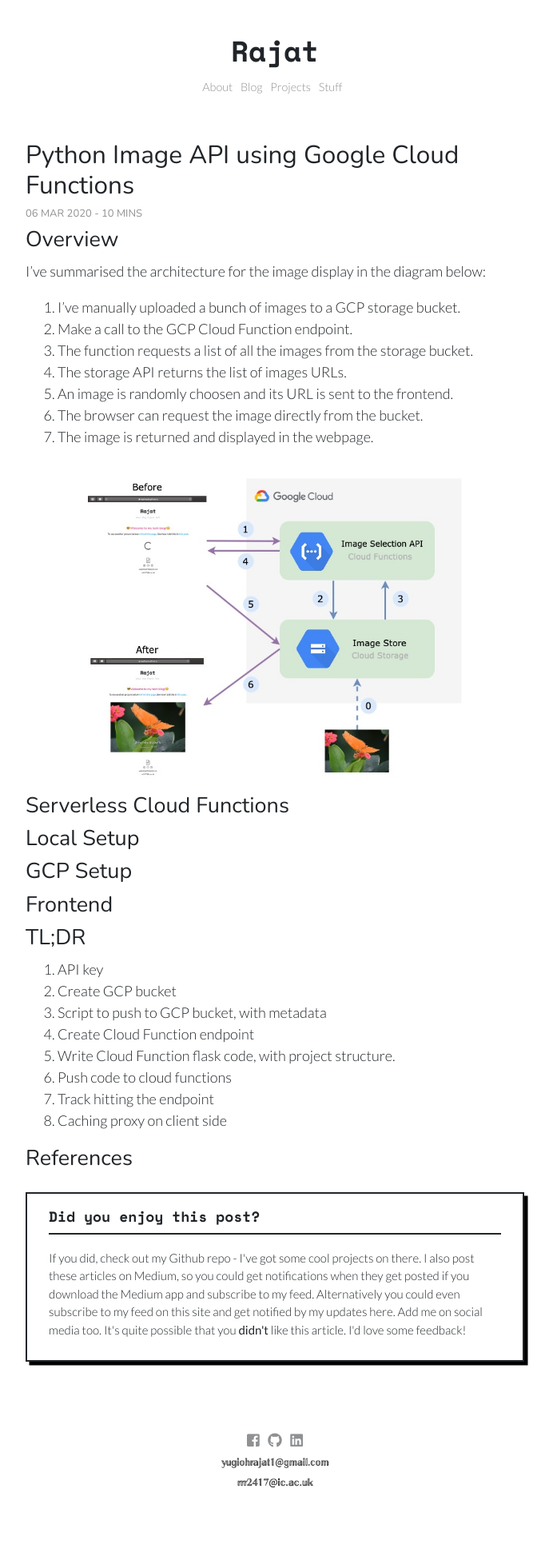
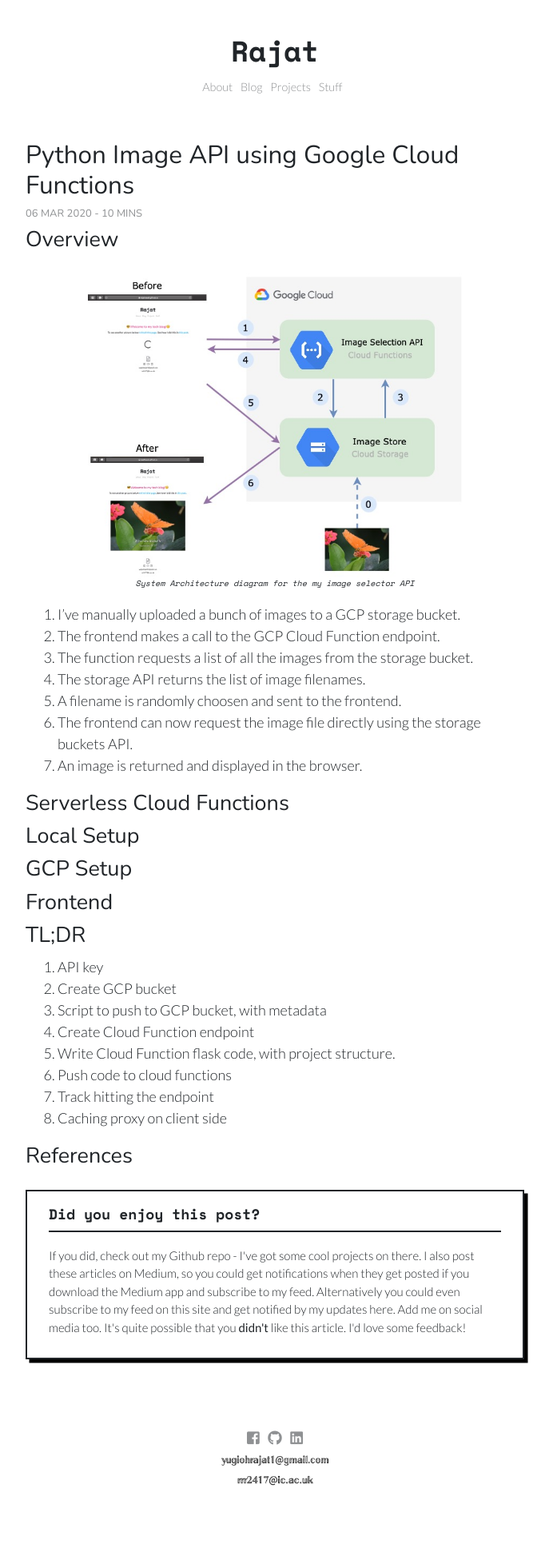
Before and after one commit to RajatRasal/rajatrasal.github.io, a Jekyll site: the page built from _posts/2020-03-06-Python-Image-API-using-Google-Cloud-Functions.md, in a window 1280 px wide. Shown: the whole page at 80% size, without its empty margins (296-988 px from the left). Built offline with Jekyll 4.4.1, drawn with Linux system fonts in a browser that asks for light colours.

Commit message:
Moved around image for cloud functions article

```diff
--- a/_posts/2020-03-06-Python-Image-API-using-Google-Cloud-Functions.md
+++ b/_posts/2020-03-06-Python-Image-API-using-Google-Cloud-Functions.md
@@ -6,18 +6,20 @@ title: Python Image API using Google Cloud Functions
 type: blog
 ---
 #### Overview
-I've summarised the architecture for the image display in the diagram below:
+<figure align="center">
+  <img src="{{site.url}}/assets/images/image_gallery_article/architecture.jpg"
+       class="img_responsive" alt="System architecture"
+       style="max-width: 75%; display: block; margin-left: auto; margin-right: auto;">
+ <figcaption>System Architecture diagram for the my image selector API</figcaption>
+</figure>
+{:start="0"}
 0. I've manually uploaded a bunch of images to a GCP storage bucket.
-1. Make a call to the GCP Cloud Function endpoint.
+1. The frontend makes a call to the GCP Cloud Function endpoint.
 2. The function requests a list of all the images from the storage bucket.
-3. The storage API returns the list of images URLs.
-4. An image is randomly choosen and its URL is sent to the frontend.
-5. The browser can request the image directly from the bucket.
-6. The image is returned and displayed in the webpage.
-
-<img src="{{site.url}}/assets/images/image_gallery_article/architecture.jpg"
-class="img_responsive" alt="System architecture"
-style="max-width: 75%; display: block; margin-left: auto; margin-right: auto;">
+3. The storage API returns the list of image filenames.
+4. A filename is randomly choosen and sent to the frontend.
+5. The frontend can now request the image file directly using the storage buckets API.
+6. An image is returned and displayed in the browser.
 
 #### Serverless Cloud Functions
 
```
